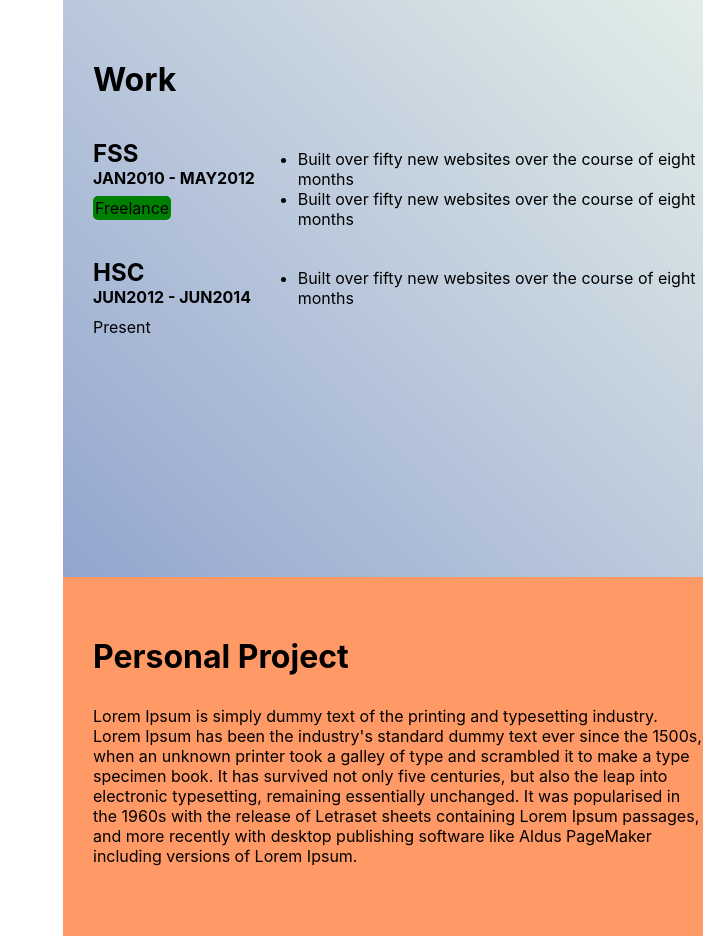
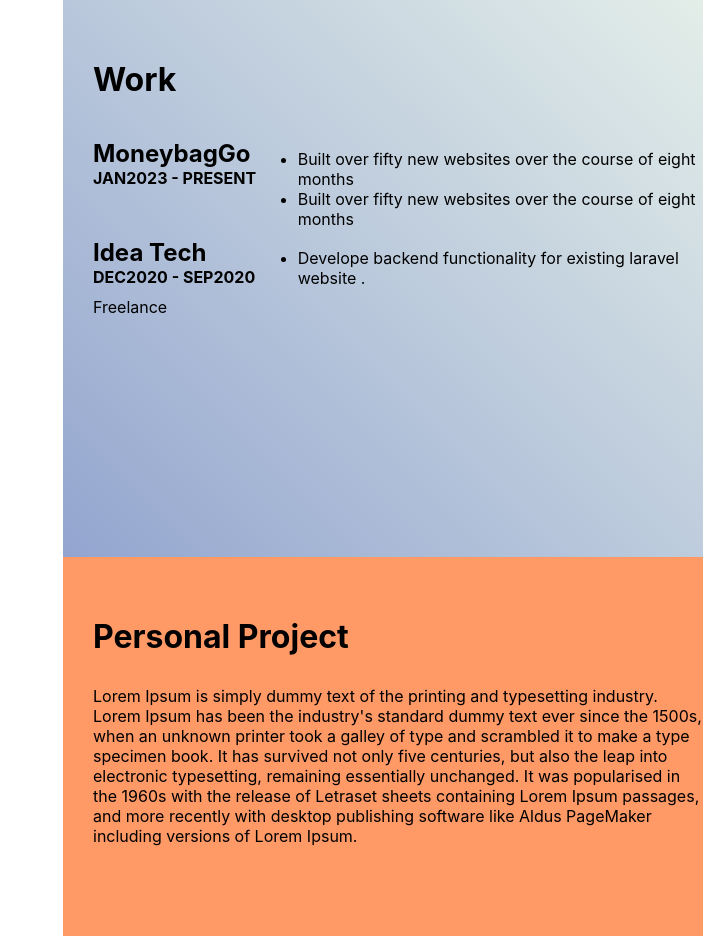
Before and after one commit to nasmus/Shakil_MERN_portfolio, a React (Create React App) app in the folder my-app/: page / in a window 1280 px wide. Shown: the part 1680-2616 px from the top of the page, without its empty margins (577-1280 px from the left). Built offline with nearby package versions, Linux system fonts and the light colour scheme.

Commit message:
personal workes

```diff
--- a/my-app/src/Component/WorkExprience.js
+++ b/my-app/src/Component/WorkExprience.js
@@ -9,11 +9,8 @@
       <h1 style={{paddingBottom:'40px'}} >Work</h1>
         <div className='WorkExprience__contant'  >
             <div className='WorkExprience_contant__title' >
-                <h2>FSS</h2>
-                <h4>JAN2010 - MAY2012</h4>
-                <Badge style={{backgroundColor:'green', borderRadius:'5px', padding:'2px'}} bg="primary">
-                    Freelance
-                </Badge>
+                <h2>MoneybagGo</h2>
+                <h4>JAN2023 - PRESENT</h4>
             </div>
             <div className='WorkExprience_contant__background' >
                 <ul>
@@ -26,16 +23,17 @@
           </div>
           <div className='WorkExprience__contant' >
             <div className='WorkExprience_contant__title' >
-                <h2>HSC</h2>
-                <h4>JUN2012 - JUN2014</h4>
+                <h2>Idea Tech</h2>
+                <h4>DEC2020 - SEP2020</h4>
                 <Badge bg="success">
-                    Present
+                    Freelance
                 </Badge>
             </div>
             <div className='WorkExprience_contant__background' >
-                <ul><li><p>Built over fifty new websites over the course of eight months</p></li></ul>
+                <ul><li><p>Develope backend functionality for existing laravel website .</p></li></ul>
             </div>
           </div>
+
       </div>
 
     </div>
```
